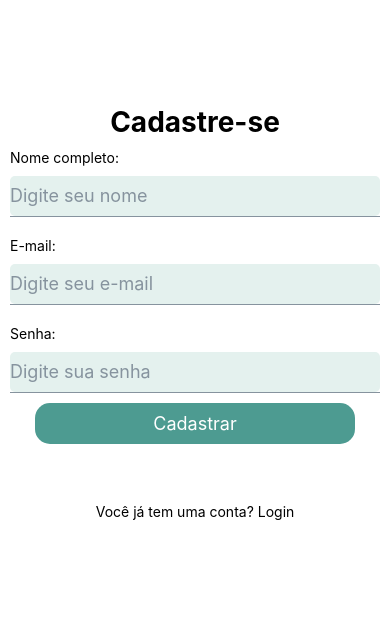
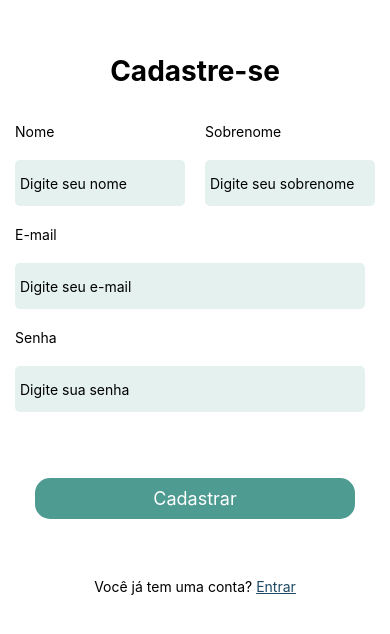
Before and after one commit to EmanuelCicero/medical-app-Vitalis, a React Native app: screen /Cadastro in a window 390 px wide. Shown: the part 110-744 px from the top of the page. Built offline with nearby package versions, Linux system fonts and the light colour scheme.

Commit message:
feat: Finalizando estilização da Home, Login e Cadastro

```diff
--- a/screens/tela_cadastro.js
+++ b/screens/tela_cadastro.js
@@ -1,26 +1,43 @@
 import * as React from 'react';
-import {Input, Button} from '@rneui/themed';
-import { View, Text, SafeAreaView, StyleSheet, Image, TouchableOpacity} from 'react-native';
+import { View, Text, TextInput, SafeAreaView, StyleSheet, Image, TouchableOpacity} from 'react-native';
 
-export default function telaCadastro(){
+export default function telaCadastro({navigation}){
   return (
     <View style={styles.container}>
-      <Text style={styles.texto_cadastro}>Cadastre-se</Text>
-       <Text style={styles.texto_caixa}>Nome completo:</Text>
-      <Input placeholder='Digite seu nome' style={styles.inputs}/>
-      <Text style={styles.texto_caixa}>E-mail:</Text>
-      <Input placeholder='Digite seu e-mail' style={styles.inputs}/>
-      <Text style={styles.texto_caixa}>Senha:</Text>
-      <Input placeholder='Digite sua senha' style={styles.inputs}/>
-      <View style={styles.caixa_botao}>
-          <TouchableOpacity style={styles.botao} onPress={() => {
+      <View>
+        <Text style={styles.texto_cadastro}>Cadastre-se</Text>
 
+        <View style={styles.name_input_container}>
+          <View>
+            <Text style={styles.text_name}>Nome</Text>
+            <TextInput placeholder='Digite seu nome' style={styles.name_input}/>
+          </View>
+          <View>
+            <Text style={styles.text_name}>Sobrenome</Text>
+            <TextInput placeholder='Digite seu sobrenome' style={styles.name_input}/>
+          </View>
+        </View>
+        <Text style={styles.texto_caixa}>E-mail</Text>
+        <TextInput placeholder='Digite seu e-mail' style={styles.inputs}/>
+        <Text style={styles.texto_caixa}>Senha</Text>
+        <TextInput placeholder='Digite sua senha' style={styles.inputs}/>
+        <View style={styles.caixa_botao}>
+            <TouchableOpacity style={styles.botao} onPress={() => {
+
+            }}>
+              <Text style={styles.texto_botao}>Cadastrar</Text>
+            </TouchableOpacity>
+        </View>
+
+        <View style={styles.login_text_container}>
+          <Text style={styles.texto_login}>Você já tem uma conta? </Text>
+          <TouchableOpacity onPress={() => {
+            navigation.navigate('Login');
           }}>
-            <Text style={styles.texto_botao}>Cadastrar</Text>
+            <Text style={styles.login_text_hyperlink}>Entrar</Text>
           </TouchableOpacity>
         </View>
-      <Text style={styles.texto_login}>Você já tem uma conta? Login</Text>
-
+      </View>
     </View>
   );
 }
@@ -31,15 +48,32 @@ const styles = StyleSheet.create({
     flexDirection: 'column',
     backgroundColor: 'white',
     justifyContent: 'center',
+    alignItems: 'center'
   },
   texto_cadastro: {
     fontSize: 28,
+    margin: 25,
     fontWeight: 'bold',
     alignSelf: 'center'
+  },
+  name_input_container: {
+    flexDirection: 'row',
+  },
+  name_input: {
+    height: 46,
+    width: 170,
+    backgroundColor: 'rgb(228, 241, 238)',
+    borderRadius: 5,
+    padding: 5,
+    margin: 10,
+  },
+  text_name: {
+    margin: 10,
   },
   caixa_botao: {
     width: 320,
     height: 100,
+    marginTop: 56,
     alignSelf: 'center',
   },
   botao: {
@@ -54,8 +88,12 @@ const styles = StyleSheet.create({
     textAlign: 'center',
   },
   inputs: {
+    height: 46,
+    width: 350,
     backgroundColor: 'rgb(228, 241, 238)',
     borderRadius: 5,
+    padding: 5,
+    margin: 10,
   },
   texto_caixa:{
     margin: 10,
@@ -63,4 +101,12 @@ const styles = StyleSheet.create({
   texto_login: {
     textAlign: 'center',
   },
+  login_text_container: {
+    flexDirection: 'row',
+    justifyContent: 'center',
+  },
+  login_text_hyperlink: {
+    textDecorationLine: 'underline',
+    color: 'rgb(29,72,99)',
+  },
 });
--- a/screens/tela_home.js
+++ b/screens/tela_home.js
@@ -18,13 +18,19 @@ export default function telaHome({navigation}){
           <TouchableOpacity style={styles.botao} onPress={() => {
             navigation.navigate('Login')
           }}>
-            <Text style={styles.texto_botao}>Login</Text>
+            <Text style={styles.texto_botao}>Entrar</Text>
           </TouchableOpacity>
         </View>
-        <Text>Não tem uma conta? Cadastre-se</Text>
 
+        <View style={styles.signup_container}>
+        <Text style={styles.texto_cadastro}>Não tem uma conta? </Text>
+        <TouchableOpacity onPress={() => {
+          navigation.navigate('Cadastro')
+        }}>
+          <Text style={styles.signup_text}>Cadastre-se</Text>
+        </TouchableOpacity>
+        </View>
       </View>
-
     </View>
   );
 }
@@ -83,4 +89,12 @@ const styles = StyleSheet.create({
     fontSize: 18,
     textAlign: 'center',
   },
+  signup_container: {
+    flexDirection: 'row',
+    justifyContent: 'center',
+  },
+  signup_text: {
+    textDecorationLine: 'underline',
+    color: 'rgb(29,72,99)',
+  },
 });
--- a/screens/tela_login.js
+++ b/screens/tela_login.js
@@ -1,11 +1,10 @@
 import * as React from 'react';
-import {Input, Button} from '@rneui/themed';
 import { View, Text, TextInput, SafeAreaView, StyleSheet, Image, TouchableOpacity} from 'react-native';
 
 export default function telaLogin({navigation}){
   return (
     <View style={styles.container}>
-      <Text style={styles.texto_login}>Login</Text>
+      <Text style={styles.texto_login}>Entrar</Text>
       <Text style={styles.texto_caixa}>E-mail</Text>
       <TextInput placeholder='Digite seu e-mail' style={styles.inputs}/>
       <Text style={styles.texto_caixa}>Senha</Text>
@@ -14,7 +13,7 @@ export default function telaLogin({navigation}){
           <TouchableOpacity style={styles.botao} onPress={() => {
 
           }}>
-            <Text style={styles.texto_botao}>Login</Text>
+            <Text style={styles.texto_botao}>Entrar</Text>
           </TouchableOpacity>
         </View>
       <View style={styles.signup_container}>
@@ -46,6 +45,7 @@ const styles = StyleSheet.create({
     alignSelf: 'center'
   },
   caixa_botao: {
+    marginTop: 35,
     width: 350,
     height: 100,
     alignSelf: 'center',
```
